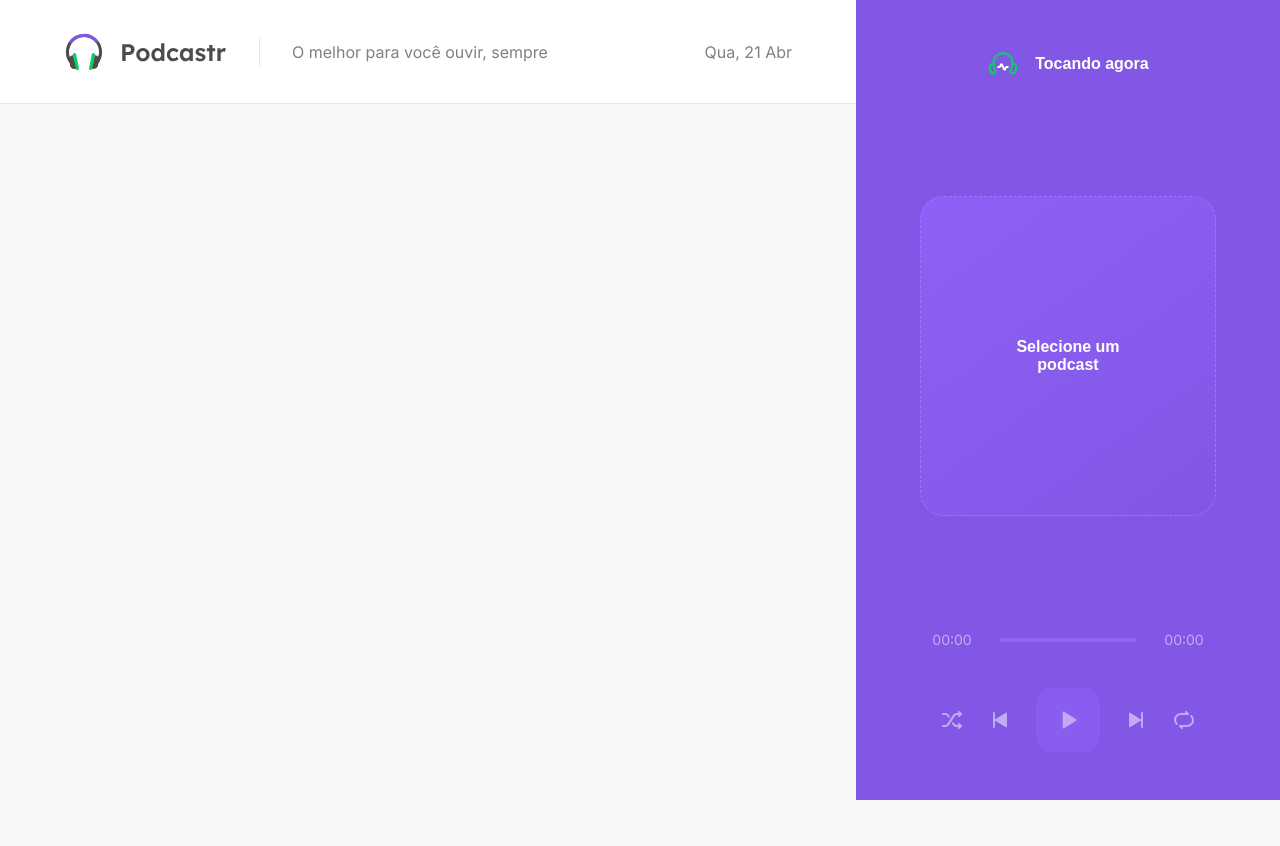
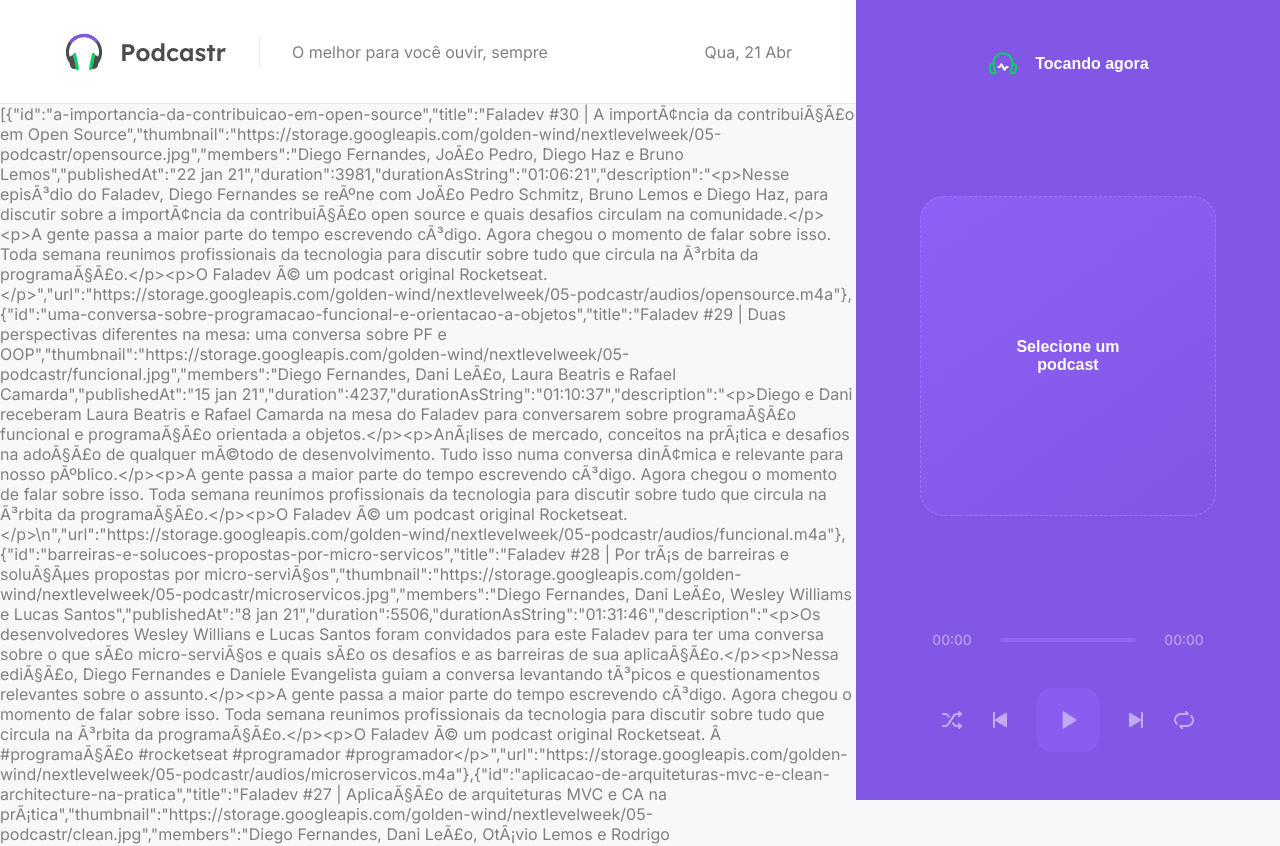
Before and after one commit to CiceroGB/podcastr, a Next.js app: page / in a window 1280 px wide. Shown: the top 846 px of the page. Before the commit the page ends 800 px from the top, so only its background shows below. Built offline with nearby package versions, Linux system fonts and the light colour scheme; data requests are answered from the project's data file.

Commit message:
data fetch

```diff
--- a/src/pages/index.tsx
+++ b/src/pages/index.tsx
@@ -1,11 +1,21 @@
 import { GetStaticProps } from 'next';
+import { format, parseISO } from 'date-fns';
+import ptBR from 'date-fns/locale/pt-BR';
+
 
 import { api } from '../services/api';
+import { convertDuration } from '../utils/convertDuration';
 
 type Episode = {
   id: string;
   title: string;
+  thumbnail: string;
+  description: string;
   members: string;
+  duration: number;
+  durationAsString: string;
+  url: string;
+  published_at: string;
 }
 
 
@@ -16,26 +26,42 @@
 export default function Home(props: HomeProps) {
   return (
     <div>
-
+      <p>{JSON.stringify(props.episodes)}</p>
 
     </div>
   )
 }
 
 export const getStaticProps: GetStaticProps = async () => {
-  const { data } = await api.get('episodes',{
-    params:{
+  const { data } = await api.get('episodes', {
+    params: {
       _limit: 12,
       _sort: 'published_at',
       _order: 'desc'
+    }
+  })
 
-    }
+  const episodes = data.map(episode => {
+    return {
+      id: episode.id,
+      title: episode.title,
+      thumbnail: episode.thumbnail,
+      members: episode.members,
+      publishedAt: format(parseISO(episode.published_at), 'd MMM yy', {
+        locale: ptBR,
+      }),
+      duration: Number(episode.file.duration),
+      durationAsString: convertDuration(Number(episode.file.duration)),
+      description: episode.description,
+      url: episode.file.url
+    };
+
   })
 
 
   return {
     props: {
-      episodes: data,
+      episodes,
     },
     revalidate: 60 * 60 * 8,
   }
--- /dev/null
+++ b/src/utils/convertDuration.ts
@@ -0,0 +1,11 @@
+export function convertDuration(duration: number): string {
+    const hours = Math.floor(duration / 3600);
+    const minutes = Math.floor((duration % 3600) / 60);
+    const seconds = duration % 60
+
+    const timeString = [hours, minutes, seconds]
+        .map(unit => String(unit).padStart(2, '0'))
+        .join(':')
+
+    return timeString;
+}
```
